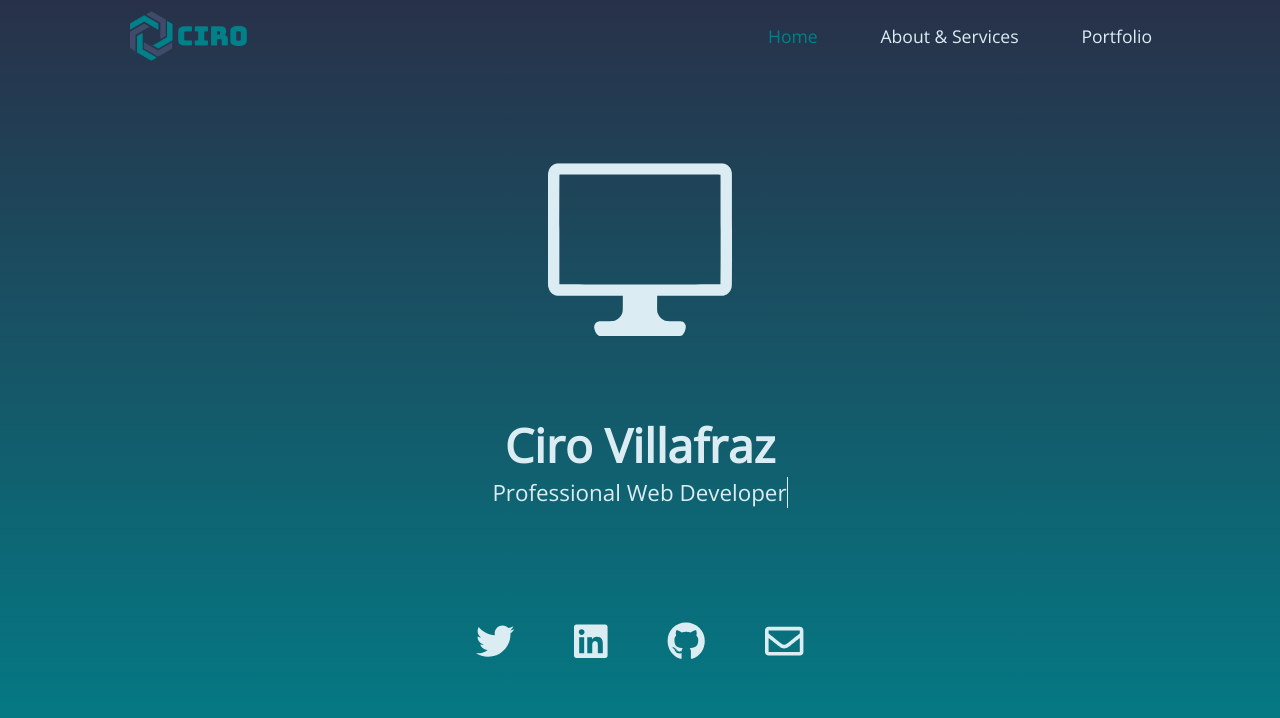
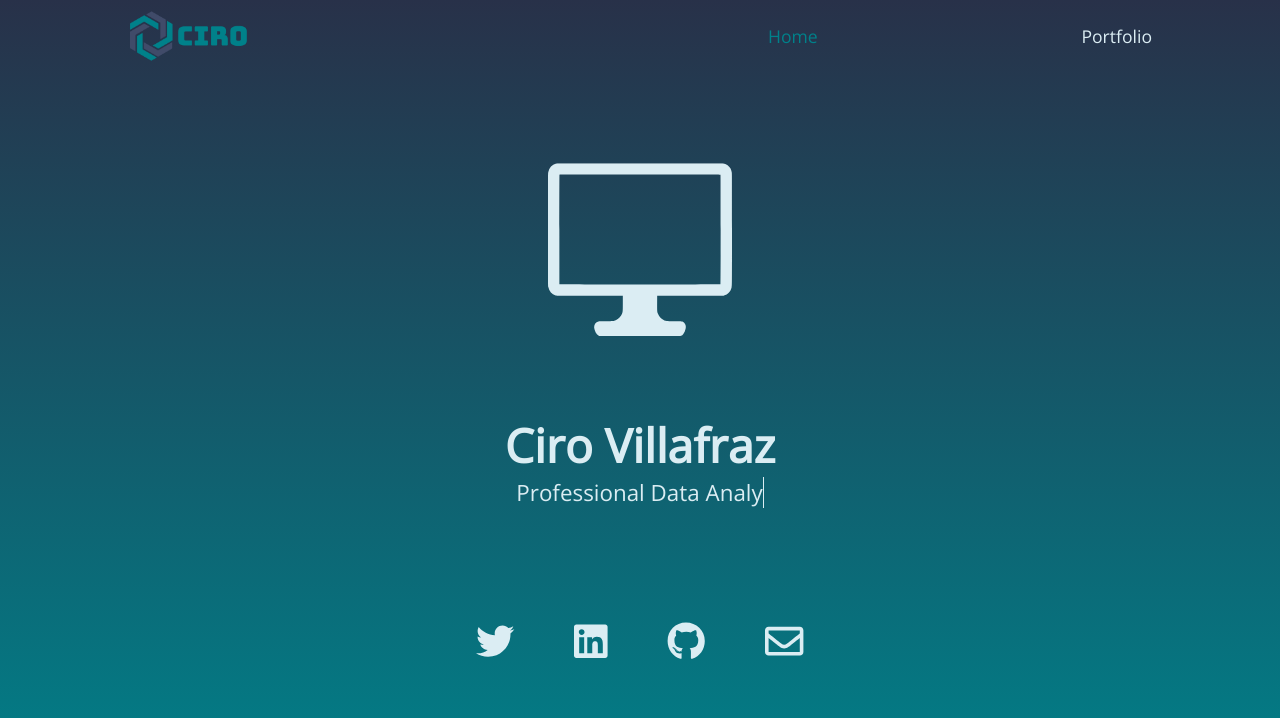
Before and after one commit to cvillafraz/Cirovcom, a React (Create React App) app: page / in a window 1280 px wide. Shown: the top 718 px of the page. Built offline with nearby package versions, Linux system fonts and the light colour scheme.

Commit message:
Change professional title and remove about section

```diff
--- a/src/components/Home.tsx
+++ b/src/components/Home.tsx
@@ -14,7 +14,7 @@ interface IState {
 // Home component
 class Home extends Component<any, IState> {
   private newTxt: string = "";
-  private words: string[] = ["Developer", "Designer"];
+  private words: string[] = ["Analyst", "Scientist"];
   private wordIndex: number = 0;
   private wait: number = 3000;
   private isDeleting: boolean = false;
@@ -87,7 +87,7 @@ class Home extends Component<any, IState> {
             <div id="landing-text">
               <h1 item-prop="name">Ciro Villafraz</h1>
               <h2 item-prop="jobTitle">
-                Professional Web{" "}
+                Professional Data{" "}
                 <span className="non-static-text">{this.state.txt}</span>
               </h2>
             </div>
@@ -119,9 +119,7 @@ class Home extends Component<any, IState> {
               >
                 <FontAwesomeIcon icon={["fab", "github"]} />
               </a>
-              <a
-                href="mailto:contact@cirov.com" /*onClick={this.handleModal}*/
-              >
+              <a href="mailto:contact@cirov.com" /*onClick={this.handleModal}*/>
                 <FontAwesomeIcon icon={["far", "envelope"]} />
               </a>
             </div>
--- a/src/components/NavBar.tsx
+++ b/src/components/NavBar.tsx
@@ -13,7 +13,7 @@ interface INavBarProps {
   background: string;
 }
 // NavBar component
-class NavBar extends Component <INavBarProps, INavBarState> {
+class NavBar extends Component<INavBarProps, INavBarState> {
   constructor(props: any) {
     super(props);
     this.state = {
@@ -21,29 +21,38 @@ class NavBar extends Component <INavBarProps, INavBarState> {
     };
   }
   public toggleMenu = (): void => {
-    this.setState({isBurgerNavClicked: this.state.isBurgerNavClicked ? false : true});
-  }
+    this.setState({
+      isBurgerNavClicked: this.state.isBurgerNavClicked ? false : true,
+    });
+  };
   public render(): React.ReactNode {
-    return <header style={{ backgroundColor: this.props.background }}>
-        <div className="blue-layer" style={{ display: this.state.isBurgerNavClicked ? "block" : "none" }} />
+    return (
+      <header style={{ backgroundColor: this.props.background }}>
+        <div
+          className="blue-layer"
+          style={{ display: this.state.isBurgerNavClicked ? "block" : "none" }}
+        />
         <div className="wrapper">
           <Link to="/" className="logo">
             <img src={logo} alt="home page" />
           </Link>
           <div className="nav-elements">
             <span onClick={this.toggleMenu} aria-label="toggle menu">
-              <FontAwesomeIcon icon={this.state.isBurgerNavClicked ? "times" : "bars"} className="nav-icon" />
+              <FontAwesomeIcon
+                icon={this.state.isBurgerNavClicked ? "times" : "bars"}
+                className="nav-icon"
+              />
             </span>
-            <nav aria-label="Main Navigation" style={{ display: this.state.isBurgerNavClicked ? "block" : "none" }}>
+            <nav
+              aria-label="Main Navigation"
+              style={{
+                display: this.state.isBurgerNavClicked ? "block" : "none",
+              }}
+            >
               <ul onClick={this.toggleMenu}>
                 <li>
                   <NavLink exact to="/">
                     Home
-                  </NavLink>
-                </li>
-                <li>
-                  <NavLink to="/about-services">
-                    About &amp; Services
                   </NavLink>
                 </li>
                 <li>
@@ -53,9 +62,9 @@ class NavBar extends Component <INavBarProps, INavBarState> {
             </nav>
           </div>
         </div>
-      </header>;
+      </header>
+    );
   }
-
 }
 
 export default NavBar;
```
